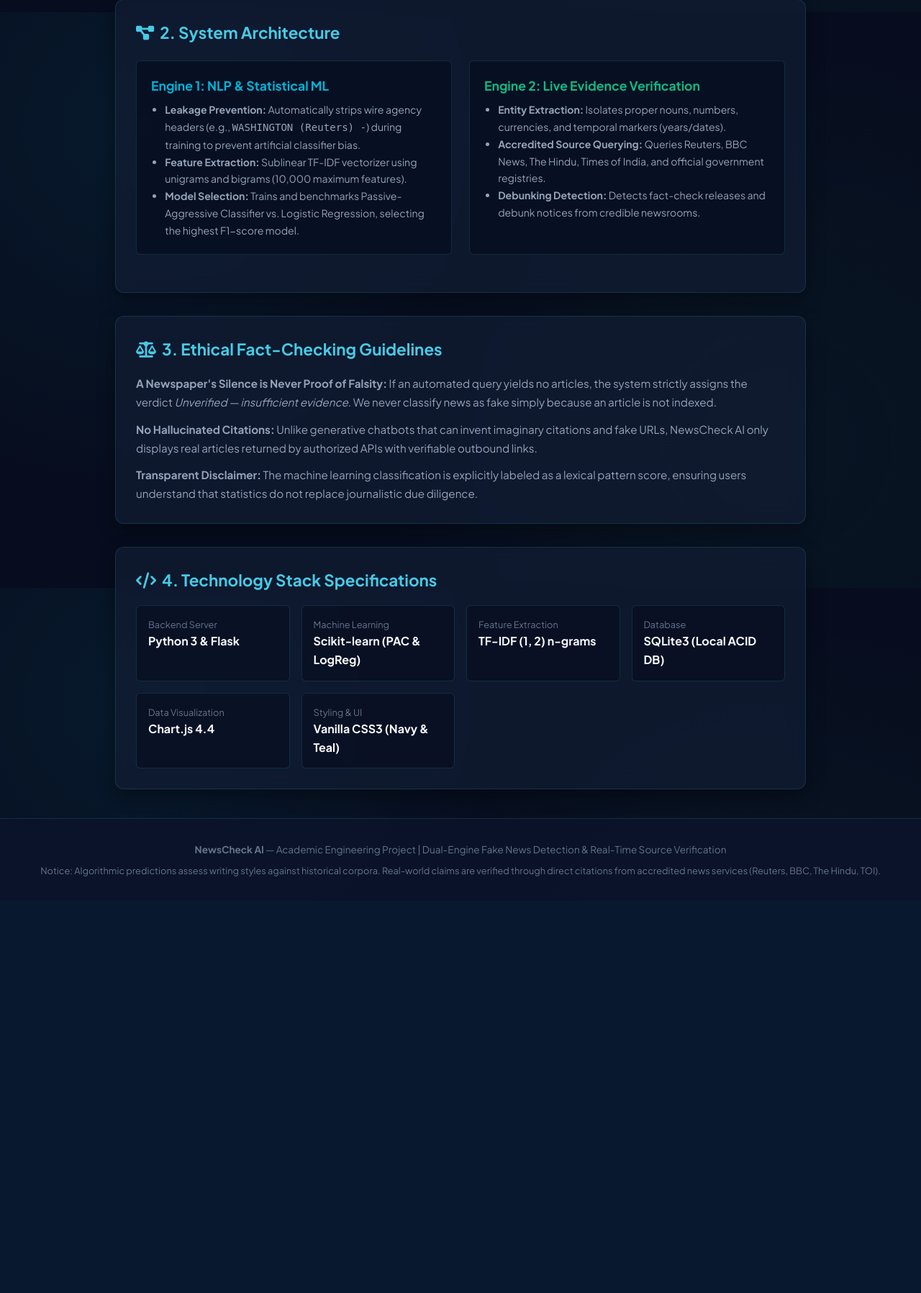
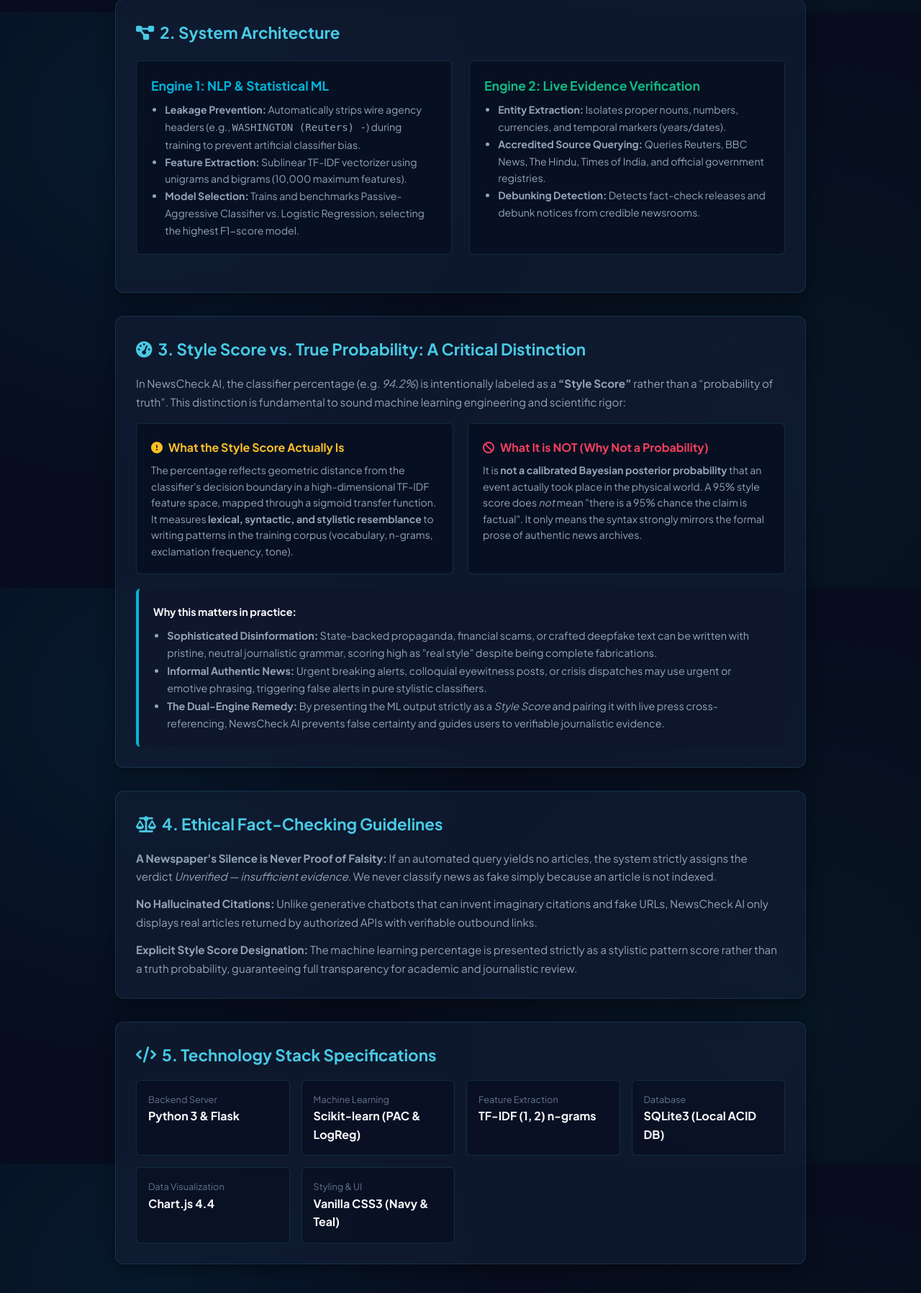
Before and after one commit to aniketbogalkar/Fake-news, a Flask app: page /about in a window 1280 px wide. Shown: the part 783-2580 px from the top of the page at 72% size. Before the commit the page ends 2001 px from the top, so only its background shows below. Run offline with Flask 3, Linux system fonts and the light colour scheme.

Commit message:
Label classifier percentage as Style Score across UI, add About page explanation and viva Q&A

```diff
--- a/services/verification.py
+++ b/services/verification.py
@@ -107,8 +107,8 @@
         label_str = "Likely Real News Patterns" if pred_label == 1 else "Likely Fake / Sensational Patterns"
         explanation = (
             f"The statistical model classifies the linguistic style of this text as '{label_str}' "
-            f"with a {confidence}% pattern match confidence against the training corpus. "
-            f"Note: This measures writing style and lexical markers, not factual truth in the real world."
+            f"with a {confidence}% style score against the training corpus patterns. "
+            f"Note: This percentage is a stylometric similarity score, not an empirical probability of real-world factual truth."
         )
 
         return {
--- a/templates/about.html
+++ b/templates/about.html
@@ -65,10 +65,49 @@
         </div>
     </div>
 
-    <!-- 3. Ethical Guidelines -->
+    <!-- 3. Why Classifier Percentage is a Style Score (Not a True Probability) -->
     <div class="card" style="margin-bottom: 2rem;">
         <h2 style="font-size: 1.4rem; font-weight: 700; color: var(--teal-glow); margin-bottom: 1rem; display: flex; align-items: center; gap: 0.5rem;">
-            <i class="fa-solid fa-scale-balanced"></i> 3. Ethical Fact-Checking Guidelines
+            <i class="fa-solid fa-gauge-high"></i> 3. Style Score vs. True Probability: A Critical Distinction
+        </h2>
+        <p style="color: var(--text-secondary); margin-bottom: 1rem; font-size: 0.95rem; line-height: 1.7;">
+            In NewsCheck AI, the classifier percentage (e.g. <em>94.2%</em>) is intentionally labeled as a <strong>“Style Score”</strong> rather than a “probability of truth”. This distinction is fundamental to sound machine learning engineering and scientific rigor:
+        </p>
+
+        <div style="display: grid; grid-template-columns: 1fr 1fr; gap: 1.25rem; margin-bottom: 1.25rem;">
+            <div style="background: rgba(7, 13, 30, 0.7); padding: 1.25rem; border-radius: var(--radius-sm); border: 1px solid var(--border-subtle);">
+                <div style="font-weight: 700; color: #fbbf24; margin-bottom: 0.5rem; display: flex; align-items: center; gap: 0.5rem;">
+                    <i class="fa-solid fa-circle-exclamation"></i> What the Style Score Actually Is
+                </div>
+                <p style="color: var(--text-secondary); font-size: 0.88rem; line-height: 1.6; margin: 0;">
+                    The percentage reflects geometric distance from the classifier's decision boundary in a high-dimensional TF-IDF feature space, mapped through a sigmoid transfer function. It measures <strong>lexical, syntactic, and stylistic resemblance</strong> to writing patterns in the training corpus (vocabulary, n-grams, exclamation frequency, tone).
+                </p>
+            </div>
+
+            <div style="background: rgba(7, 13, 30, 0.7); padding: 1.25rem; border-radius: var(--radius-sm); border: 1px solid var(--border-subtle);">
+                <div style="font-weight: 700; color: var(--color-contradicted); margin-bottom: 0.5rem; display: flex; align-items: center; gap: 0.5rem;">
+                    <i class="fa-solid fa-ban"></i> What It is NOT (Why Not a Probability)
+                </div>
+                <p style="color: var(--text-secondary); font-size: 0.88rem; line-height: 1.6; margin: 0;">
+                    It is <strong>not a calibrated Bayesian posterior probability</strong> that an event actually took place in the physical world. A 95% style score does <em>not</em> mean "there is a 95% chance the claim is factual". It only means the syntax strongly mirrors the formal prose of authentic news archives.
+                </p>
+            </div>
+        </div>
+
+        <div style="background: rgba(15, 23, 42, 0.6); padding: 1.25rem; border-radius: var(--radius-sm); border-left: 4px solid var(--cyan-accent); font-size: 0.9rem; color: var(--text-secondary); line-height: 1.7;">
+            <strong style="color: var(--text-primary);">Why this matters in practice:</strong>
+            <ul style="margin: 0.5rem 0 0 1.2rem; padding: 0;">
+                <li><strong>Sophisticated Disinformation:</strong> State-backed propaganda, financial scams, or crafted deepfake text can be written with pristine, neutral journalistic grammar, scoring high as "real style" despite being complete fabrications.</li>
+                <li><strong>Informal Authentic News:</strong> Urgent breaking alerts, colloquial eyewitness posts, or crisis dispatches may use urgent or emotive phrasing, triggering false alerts in pure stylistic classifiers.</li>
+                <li><strong>The Dual-Engine Remedy:</strong> By presenting the ML output strictly as a <em>Style Score</em> and pairing it with live press cross-referencing, NewsCheck AI prevents false certainty and guides users to verifiable journalistic evidence.</li>
+            </ul>
+        </div>
+    </div>
+
+    <!-- 4. Ethical Guidelines -->
+    <div class="card" style="margin-bottom: 2rem;">
+        <h2 style="font-size: 1.4rem; font-weight: 700; color: var(--teal-glow); margin-bottom: 1rem; display: flex; align-items: center; gap: 0.5rem;">
+            <i class="fa-solid fa-scale-balanced"></i> 4. Ethical Fact-Checking Guidelines
         </h2>
         <div style="color: var(--text-secondary); font-size: 0.95rem; line-height: 1.7;">
             <p style="margin-bottom: 0.75rem;">
@@ -78,15 +117,15 @@
                 <strong>No Hallucinated Citations:</strong> Unlike generative chatbots that can invent imaginary citations and fake URLs, NewsCheck AI only displays real articles returned by authorized APIs with verifiable outbound links.
             </p>
             <p>
-                <strong>Transparent Disclaimer:</strong> The machine learning classification is explicitly labeled as a lexical pattern score, ensuring users understand that statistics do not replace journalistic due diligence.
+                <strong>Explicit Style Score Designation:</strong> The machine learning percentage is presented strictly as a stylistic pattern score rather than a truth probability, guaranteeing full transparency for academic and journalistic review.
             </p>
         </div>
     </div>
 
-    <!-- 4. Technology Stack -->
+    <!-- 5. Technology Stack -->
     <div class="card">
         <h2 style="font-size: 1.4rem; font-weight: 700; color: var(--teal-glow); margin-bottom: 1rem; display: flex; align-items: center; gap: 0.5rem;">
-            <i class="fa-solid fa-code"></i> 4. Technology Stack Specifications
+            <i class="fa-solid fa-code"></i> 5. Technology Stack Specifications
         </h2>
         <div style="display: grid; grid-template-columns: repeat(auto-fit, minmax(180px, 1fr)); gap: 1rem;">
             <div style="background: rgba(7, 13, 30, 0.6); padding: 1rem; border-radius: var(--radius-sm); border: 1px solid var(--border-subtle);">
--- a/templates/dashboard.html
+++ b/templates/dashboard.html
@@ -88,7 +88,7 @@
     <!-- Required Evaluation Note -->
     <div style="background: rgba(0, 180, 216, 0.08); border-left: 4px solid var(--teal-glow); padding: 1rem 1.25rem; border-radius: 0 var(--radius-sm) var(--radius-sm) 0; margin-bottom: 1.5rem; font-size: 0.95rem; line-height: 1.6; color: var(--text-primary);">
         <i class="fa-solid fa-circle-info" style="color: var(--teal-glow); margin-right: 0.5rem;"></i>
-        <strong>Evaluation Context:</strong> The classifier scores about 99.6% on the ISOT test set. This measures how well it separates this dataset’s writing styles, not whether a real-world claim is true. That is why NewsCheck AI adds live evidence-based verification.
+        <strong>Evaluation Context:</strong> The classifier scores about 99.6% on the ISOT test set. This measures how well it separates this dataset’s writing styles, not whether a real-world claim is true. The percentage is a <strong>style score</strong>, not an empirical probability. That is why NewsCheck AI adds live evidence-based verification.
     </div>
 
     <div style="display: grid; grid-template-columns: repeat(auto-fit, minmax(200px, 1fr)); gap: 1.5rem; margin-bottom: 1.5rem;">
```
Also changed, not shown: templates/history.html (+5 -2 lines), templates/results.html (+6 -6 lines), README.md.
